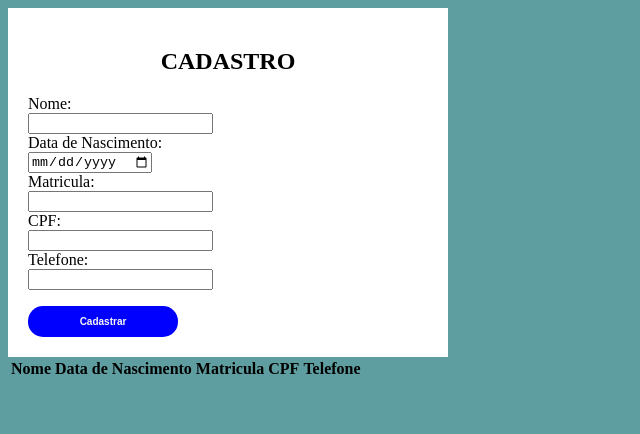
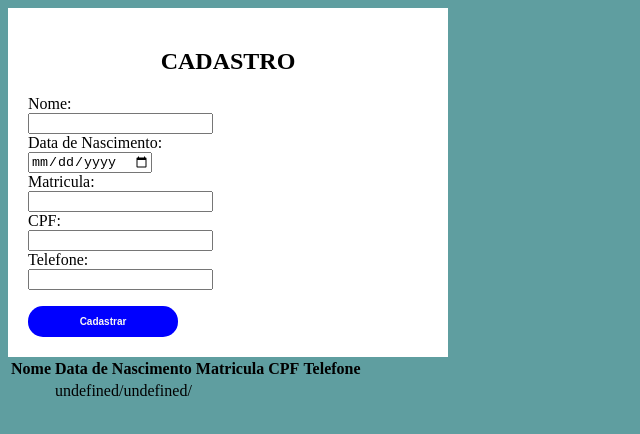
Before and after one commit to Vanessaar4/Formulario_cadastro_Atividade5, a plain HTML site: page index.html in a window 1280 px wide. Both pictures are taken after a click on the button "Cadastrar". Shown: the whole page, without its empty margins (0-640 px from the left). Drawn offline with Linux system fonts and the light colour scheme.

Commit message:
formatador de data

```diff
--- a/index.html
+++ b/index.html
@@ -11,7 +11,7 @@
                 <h2>CADASTRO</h2>
 
                 Nome: <input type="text" name="nome"/>
-                Data de Nascimento: <input type="date" name="dataNasc"/>
+                Data de Nascimento: <input id = "data" type="date" name="dataNasc"/>
                 Matricula: <input type="number" name="matricula" autocomplete="off"/>
                 CPF: <input id = "cpf" type="text" name="Cpf" maxlength="14" onkeyup="mascara_cpf()" autocomplete="off"/>
                 Telefone: <input id = "tel" type="text" name="Telefone" maxlength="15" onkeyup="mascara_tel()" autocomplete="off"/>
--- a/script.js
+++ b/script.js
@@ -7,7 +7,7 @@ function adicionaLinha(idTabela) {
         var tb = document.getElementById(idTabela);
         var linha = tb.insertRow(cont+1);
         linha.innerHTML = "<td>" + obj[cont].nome +
-        "</td><td>" + obj[cont].dataNasc +
+        "</td><td>" + formatDT() +
         "</td><td>" + obj[cont].matricula +
         "</td><td>" + obj[cont].Cpf +
         "</td><td>" + obj[cont].Telefone;
@@ -23,7 +23,7 @@ function addArray(){
     var f = document.getElementById("formDD");
     obj.push({
         nome: f.nome.value,
-        dataNasc: f.dataNasc.value,
+        dataNasc: formatDT(),
         matricula: f.matricula.value,
         Cpf: f.Cpf.value,
         Telefone: f.Telefone.value
@@ -66,6 +66,12 @@ function mascara_tel(){
 	if(num.value.length < 14){
         num.value = num.value.replace(/(\d{4})(\d)/,"$1-$2");//Número com 8 dígitos. Formato: (99) 9999-9999
     } else {
-        num.value = num.value.replace(/(\d{5})(\d)/,"$1-$2");//]número com 9 dígitos. Formato: (99) 99999-9999
+        num.value = num.value.replace(/(\d{5})(\d)/,"$1-$2");//Número com 9 dígitos. Formato: (99) 99999-9999
     }
 }
+
+function formatDT(){
+    var t = document.getElementById("data").value;
+    var aux = t.split("-");
+    return aux[2] + "/" + aux[1] + "/" + aux[0];
+}
```
